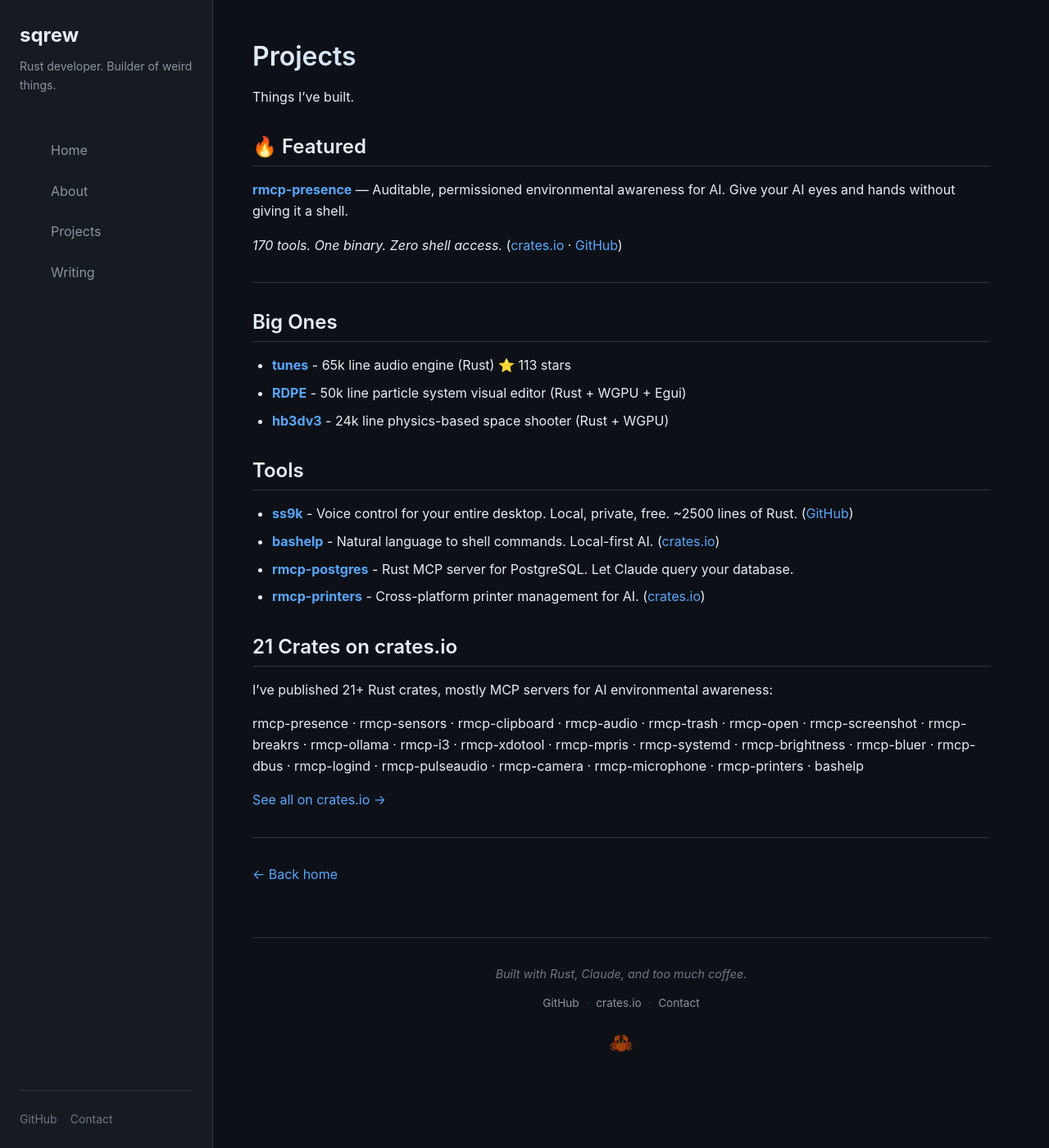
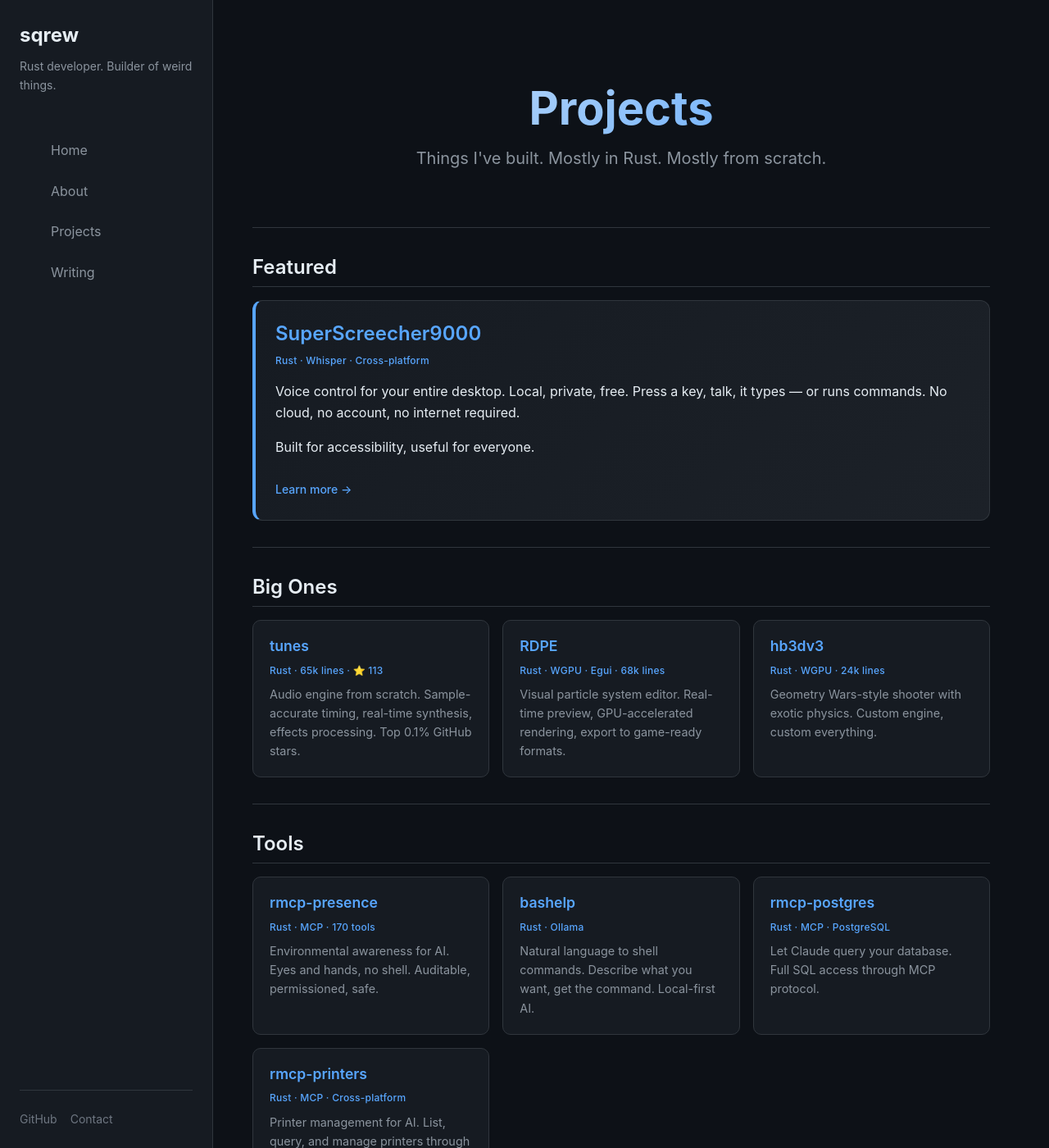
Before and after one commit to sqrew/sqrew.github.io, a Jekyll site: the page built from projects/index.md, in a window 1280 px wide and 1400 px high. Shown: the whole window at 82% size. Built offline with Jekyll 4.4.1, drawn with Linux system fonts in a browser that asks for light colours; our own code applies the rules of GitHub Pages for plain Markdown files; some of the changed text lies outside the part shown.

Commit message:
playing with css round 5

```diff
--- a/projects/index.md
+++ b/projects/index.md
@@ -1,36 +1,108 @@
-# Projects
+---
+layout: default
+title: Projects
+---
 
-Things I've built.
+<div class="hero">
+  <h1 class="hero-title">Projects</h1>
+  <p class="hero-tagline">Things I've built. Mostly in Rust. Mostly from scratch.</p>
+</div>
 
-## 🔥 Featured
+---
 
-**[rmcp-presence](rmcp-presence)** — Auditable, permissioned environmental awareness for AI. Give your AI eyes and hands without giving it a shell.
+## Featured
 
-*170 tools. One binary. Zero shell access.* ([crates.io](https://crates.io/crates/rmcp-presence) · [GitHub](https://github.com/sqrew/rmcp-presence))
+<div class="featured-card">
+  <h3><a href="ss9k">SuperScreecher9000</a></h3>
+  <p class="card-tech">Rust · Whisper · Cross-platform</p>
+  <p>Voice control for your entire desktop. Local, private, free. Press a key, talk, it types — or runs commands. No cloud, no account, no internet required.</p>
+  <p>Built for accessibility, useful for everyone.</p>
+  <a href="ss9k" class="card-link">Learn more →</a>
+</div>
 
 ---
 
 ## Big Ones
 
-- **[tunes](tunes)** - 65k line audio engine (Rust) ⭐ 113 stars
-- **[RDPE](rdpe)** - 50k line particle system visual editor (Rust + WGPU + Egui)
-- **[hb3dv3](hb3dv3)** - 24k line physics-based space shooter (Rust + WGPU)
+<div class="card-grid">
+  <div class="project-card">
+    <h3><a href="tunes">tunes</a></h3>
+    <p class="card-tech">Rust · 65k lines · ⭐ 113</p>
+    <p>Audio engine from scratch. Sample-accurate timing, real-time synthesis, effects processing. Top 0.1% GitHub stars.</p>
+  </div>
+
+  <div class="project-card">
+    <h3><a href="rdpe">RDPE</a></h3>
+    <p class="card-tech">Rust · WGPU · Egui · 68k lines</p>
+    <p>Visual particle system editor. Real-time preview, GPU-accelerated rendering, export to game-ready formats.</p>
+  </div>
+
+  <div class="project-card">
+    <h3><a href="hb3dv3">hb3dv3</a></h3>
+    <p class="card-tech">Rust · WGPU · 24k lines</p>
+    <p>Geometry Wars-style shooter with exotic physics. Custom engine, custom everything.</p>
+  </div>
+</div>
+
+---
 
 ## Tools
 
-- **[ss9k](ss9k)** - Voice control for your entire desktop. Local, private, free. ~2500 lines of Rust. ([GitHub](https://github.com/sqrew/ss9k))
-- **[bashelp](bashelp)** - Natural language to shell commands. Local-first AI. ([crates.io](https://crates.io/crates/bashelp))
-- **[rmcp-postgres](https://github.com/sqrew/rmcp-postgres)** - Rust MCP server for PostgreSQL. Let Claude query your database.
-- **[rmcp-printers](https://github.com/sqrew/rmcp-printers)** - Cross-platform printer management for AI. ([crates.io](https://crates.io/crates/rmcp-printers))
+<div class="card-grid">
+  <div class="project-card">
+    <h3><a href="rmcp-presence">rmcp-presence</a></h3>
+    <p class="card-tech">Rust · MCP · 170 tools</p>
+    <p>Environmental awareness for AI. Eyes and hands, no shell. Auditable, permissioned, safe.</p>
+  </div>
 
-## 21 Crates on crates.io
+  <div class="project-card">
+    <h3><a href="https://github.com/sqrew/bashelp">bashelp</a></h3>
+    <p class="card-tech">Rust · Ollama</p>
+    <p>Natural language to shell commands. Describe what you want, get the command. Local-first AI.</p>
+  </div>
 
-I've published 21+ Rust crates, mostly MCP servers for AI environmental awareness:
+  <div class="project-card">
+    <h3><a href="https://github.com/sqrew/rmcp-postgres">rmcp-postgres</a></h3>
+    <p class="card-tech">Rust · MCP · PostgreSQL</p>
+    <p>Let Claude query your database. Full SQL access through MCP protocol.</p>
+  </div>
 
-rmcp-presence · rmcp-sensors · rmcp-clipboard · rmcp-audio · rmcp-trash · rmcp-open · rmcp-screenshot · rmcp-breakrs · rmcp-ollama · rmcp-i3 · rmcp-xdotool · rmcp-mpris · rmcp-systemd · rmcp-brightness · rmcp-bluer · rmcp-dbus · rmcp-logind · rmcp-pulseaudio · rmcp-camera · rmcp-microphone · rmcp-printers · bashelp
-
-[See all on crates.io →](https://crates.io/users/sqrew)
+  <div class="project-card">
+    <h3><a href="https://github.com/sqrew/rmcp-printers">rmcp-printers</a></h3>
+    <p class="card-tech">Rust · MCP · Cross-platform</p>
+    <p>Printer management for AI. List, query, and manage printers through natural language.</p>
+  </div>
+</div>
 
 ---
 
-[← Back home](/)
+## The Crate Collection
+
+21+ Rust crates published, mostly MCP servers for AI environmental awareness:
+
+<div class="tech-tags">
+  <span class="tech-tag">rmcp-presence</span>
+  <span class="tech-tag">rmcp-sensors</span>
+  <span class="tech-tag">rmcp-clipboard</span>
+  <span class="tech-tag">rmcp-audio</span>
+  <span class="tech-tag">rmcp-trash</span>
+  <span class="tech-tag">rmcp-open</span>
+  <span class="tech-tag">rmcp-screenshot</span>
+  <span class="tech-tag">rmcp-breakrs</span>
+  <span class="tech-tag">rmcp-ollama</span>
+  <span class="tech-tag">rmcp-i3</span>
+  <span class="tech-tag">rmcp-xdotool</span>
+  <span class="tech-tag">rmcp-mpris</span>
+  <span class="tech-tag">rmcp-systemd</span>
+  <span class="tech-tag">rmcp-brightness</span>
+  <span class="tech-tag">rmcp-bluer</span>
+  <span class="tech-tag">rmcp-dbus</span>
+  <span class="tech-tag">rmcp-logind</span>
+  <span class="tech-tag">rmcp-pulseaudio</span>
+  <span class="tech-tag">rmcp-camera</span>
+  <span class="tech-tag">rmcp-microphone</span>
+  <span class="tech-tag">rmcp-printers</span>
+  <span class="tech-tag">bashelp</span>
+</div>
+
+<a href="https://crates.io/users/sqrew" class="view-all">See all on crates.io →</a>
```
